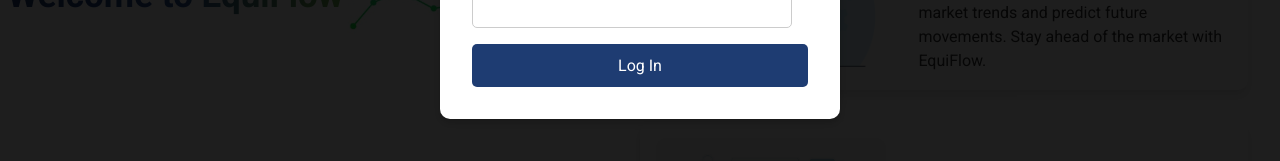
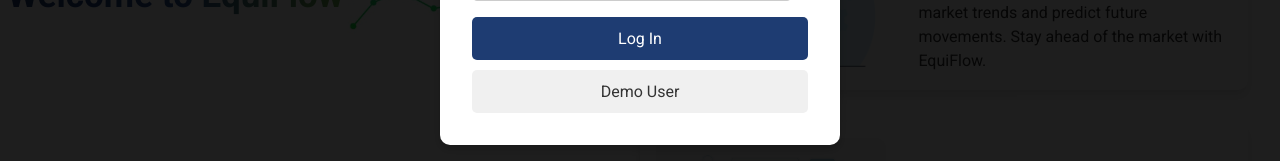
Before and after one commit to SamWachira1/EquiFlow-, a React (Vite) app in the folder react-vite/: page / in a window 1280 px wide. Both pictures are taken after a click on the item "Log In". Shown: the part 445-606 px from the top of the page. Built offline with nearby package versions, Linux system fonts and the light colour scheme; no server answers.

Commit message:
demo user

```diff
--- a/react-vite/src/components/LoginFormModal/LoginForm.module.css
+++ b/react-vite/src/components/LoginFormModal/LoginForm.module.css
@@ -67,3 +67,20 @@
 .submitButton:hover {
   background: #2a5298;
 }
+
+.demoButton {
+  width: 100%;
+  padding: 0.75rem;
+  background: #f0f0f0;
+  color: #333;
+  border: none;
+  border-radius: 5px;
+  font-size: 1rem;
+  cursor: pointer;
+  margin-top: 10px;
+  transition: background 0.3s;
+}
+
+.demoButton:hover {
+  background: #e0e0e0;
+}
--- a/react-vite/src/components/LoginFormModal/LoginFormModal.jsx
+++ b/react-vite/src/components/LoginFormModal/LoginFormModal.jsx
@@ -19,6 +19,24 @@
       thunkLogin({
         email,
         password,
+      })
+    );
+
+    if (serverResponse) {
+      setErrors(serverResponse);
+    } else {
+      closeModal();
+    }
+  };
+
+  const handleDemoLogin = async () => {
+    const demoEmail = "demo@aa.io";
+    const demoPassword = "password";
+
+    const serverResponse = await dispatch(
+      thunkLogin({
+        email: demoEmail,
+        password: demoPassword,
       })
     );
 
@@ -70,6 +88,9 @@
             {errors.password && <p className={styles.error}>{errors.password}</p>}
           </div>
           <button type="submit" className={styles.submitButton}>Log In</button>
+          <button type="button" className={styles.demoButton} onClick={handleDemoLogin}>
+            Demo User
+          </button>
         </form>
       </div>
     </div>
```
Also changed, not shown: 5 other files (tests, documents, lock files or other folders). Lines whose indentation alone changed are shown as unchanged.
